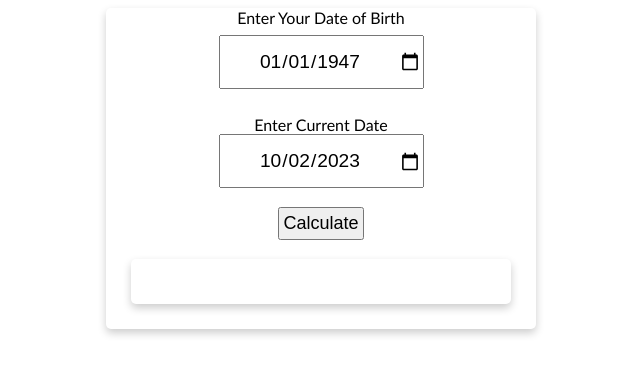
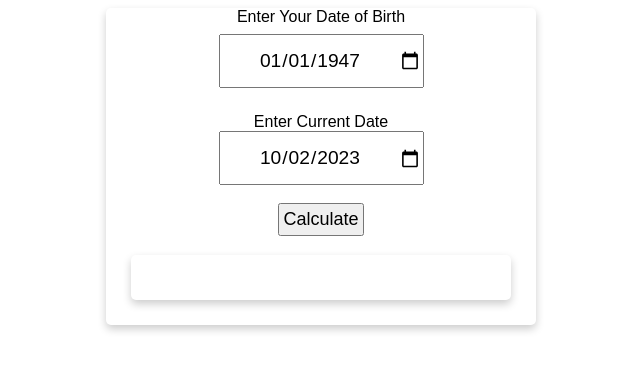
Before and after one commit to assamcareer/Age-Calculator, a plain HTML site: page index.html in a window 1280 px wide. Shown: the full height of the page, 319-959 px from the left. Drawn offline with Linux system fonts and the light colour scheme.

Commit message:
Update style.css

```diff
--- a/style.css
+++ b/style.css
@@ -3,8 +3,7 @@ body {
 	display: flex;
 	text-align: center;
 	font-family:
-	"Gill Sans", "Gill Sans MT", Calibri, "Trebuchet MS",
-		sans-serif;
+	"Arial";
 }
 
 /* Defining card properties */
```
